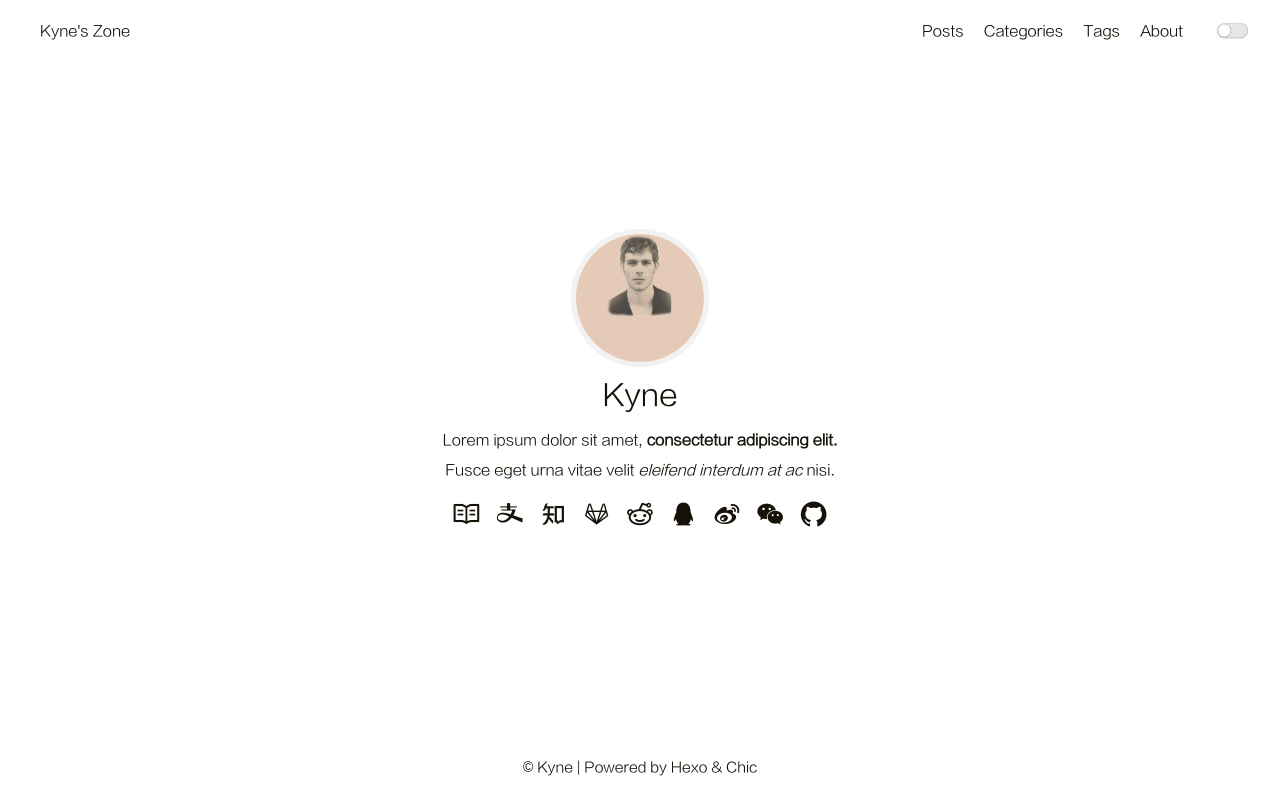
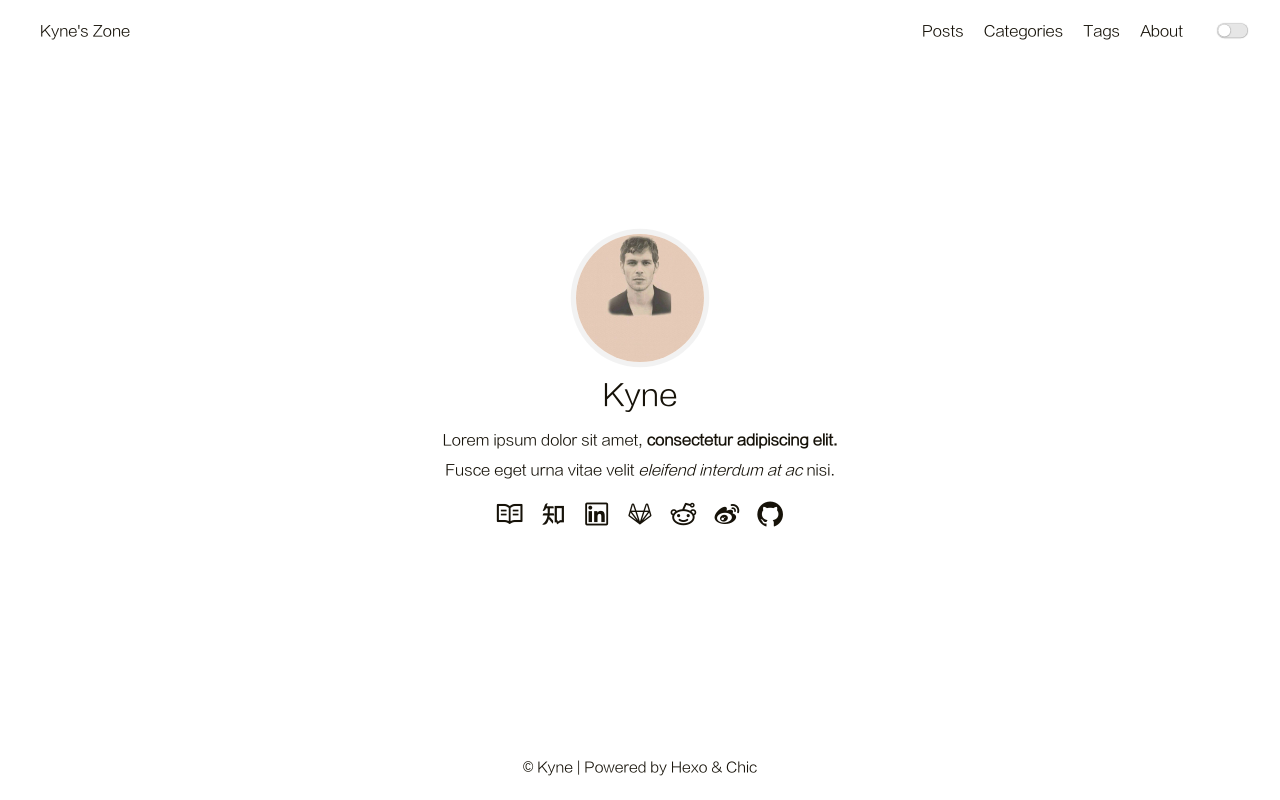
Before and after one commit to KyneMaster/KyneMaster.github.io, a plain HTML site: page index.html in a window 1280 px wide. Drawn offline with Linux system fonts and the light colour scheme.

Commit message:
Site updated: 2019-11-18 18:31:06

```diff
--- a/index.html
+++ b/index.html
@@ -124,17 +124,17 @@
 
                     </a>
 
-                    <a class="link-item" title="AliPay" href="">
-
-
-                            <i class="iconfont icon-alipay"></i>
-
-                    </a>
-
                     <a class="link-item" title="ZhiHu" href="https://www.zhihu.com/people/kyne-17/activities" target="_blank" rel="noopener">
 
 
                             <i class="iconfont icon-zhihu"></i>
+
+                    </a>
+
+                    <a class="link-item" title="LinkedIn" href="">
+
+
+                            <i class="iconfont icon-linkedin"></i>
 
                     </a>
 
@@ -152,24 +152,10 @@
 
                     </a>
 
-                    <a class="link-item" title="QQ" href="">
-
-
-                            <i class="iconfont icon-qq"></i>
-
-                    </a>
-
                     <a class="link-item" title="Weibo" href="">
 
 
                             <i class="iconfont icon-weibo"></i>
-
-                    </a>
-
-                    <a class="link-item" title="WeChat" href="">
-
-
-                            <i class="iconfont icon-wechat"></i>
 
                     </a>
 
```
